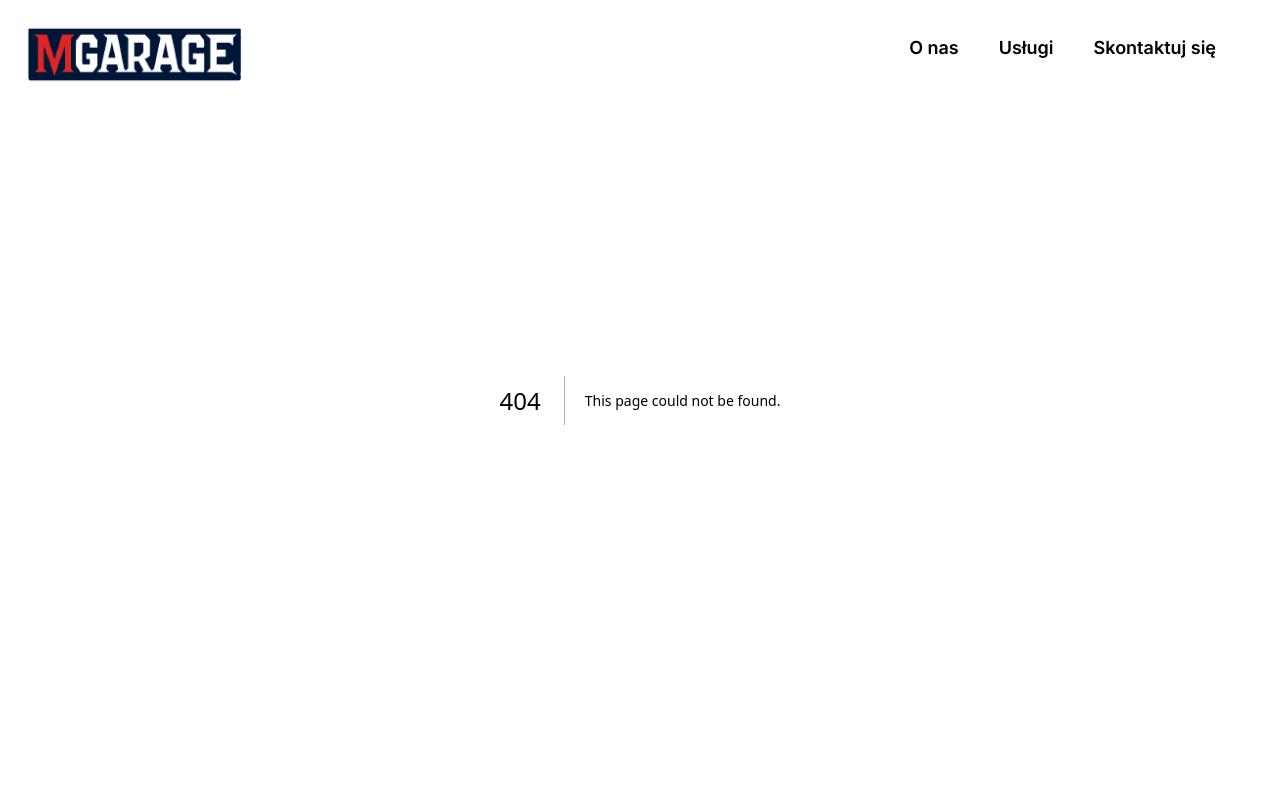
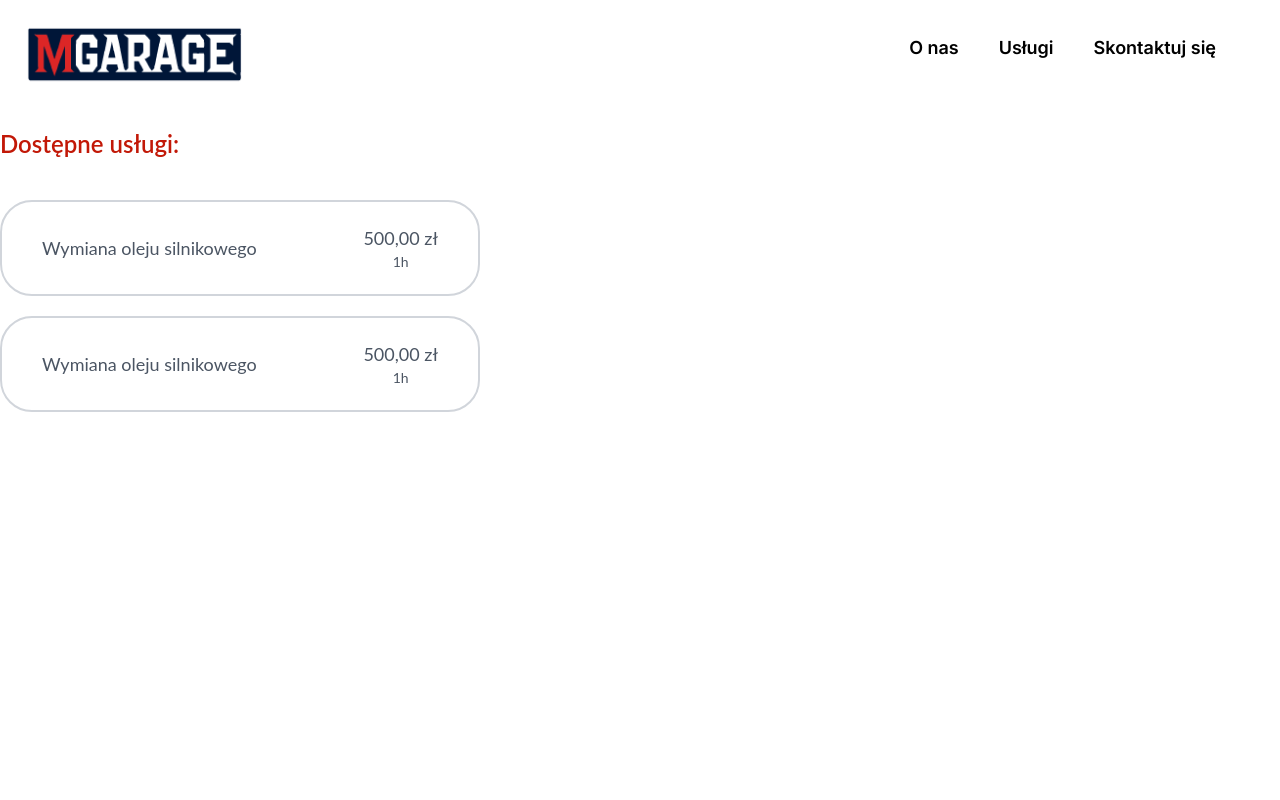
Before and after one commit to mg300/mgarage, a Next.js app: page /book in a window 1280 px wide. Before the commit this address had no page. Shown: the top 800 px of the page. Built offline with nearby package versions, Linux system fonts and the light colour scheme.

Commit message:
feat: add services buttons

```diff
--- /dev/null
+++ b/src/app/book/page.tsx
@@ -0,0 +1,57 @@
+"use client";
+import React, { useState } from "react";
+
+function page() {
+  const [clicked, setClicked] = useState("");
+  const [selected, setSelected] = useState<string[]>([]);
+  const handleClick = function (arg: string) {
+    const result = selected.find((value) => value === "oil");
+    if (clicked == arg) setClicked("");
+    else setClicked(arg);
+    if (!result) {
+      setSelected([...selected, arg]);
+    }
+    if (result) {
+      const newSelected = selected.filter((item) => item !== arg);
+      setSelected(newSelected);
+    }
+  };
+  return (
+    <div className="h-screen pt-32 font-body mx-auto max-w-[80rem] ">
+      <p className="text-logo font-semibold text-2xl mb-10">Dostępne usługi:</p>
+      <div className="flex gap-14">
+        <div className="flex flex-col gap-5">
+          <button
+            onClick={() => handleClick("oil")}
+            className={`flex justify-between items-center xl:w-[30rem] h-[6rem] px-10 border-2 border-solid  ${
+              clicked === "oil" ? "border-logo " : "border-gray-300"
+            } rounded-[2rem] cursor-pointer`}
+          >
+            <p className=" text-lg text-gray-600">Wymiana oleju silnikowego</p>
+            <div>
+              <p className=" text-lg text-gray-600">500,00 zł</p>
+              <p className=" text-sm text-gray-600">1h</p>
+            </div>
+          </button>
+          <button
+            onClick={() => handleClick("fuel")}
+            className={`flex justify-between items-center xl:w-[30rem] h-[6rem] px-10 border-2 border-solid  ${
+              clicked === "fuel" ? "border-logo " : "border-gray-300"
+            } rounded-[2rem] cursor-pointer`}
+          >
+            <p className=" text-lg text-gray-600">Wymiana oleju silnikowego</p>
+            <div>
+              <p className=" text-lg text-gray-600">500,00 zł</p>
+              <p className=" text-sm text-gray-600">1h</p>
+            </div>
+          </button>
+        </div>
+        <div>
+          {clicked !== "" && <p className="text-logo font-semibold text-2xl mb-10">Wymiana oleju silnikowego</p>}
+        </div>
+      </div>
+    </div>
+  );
+}
+
+export default page;
```
